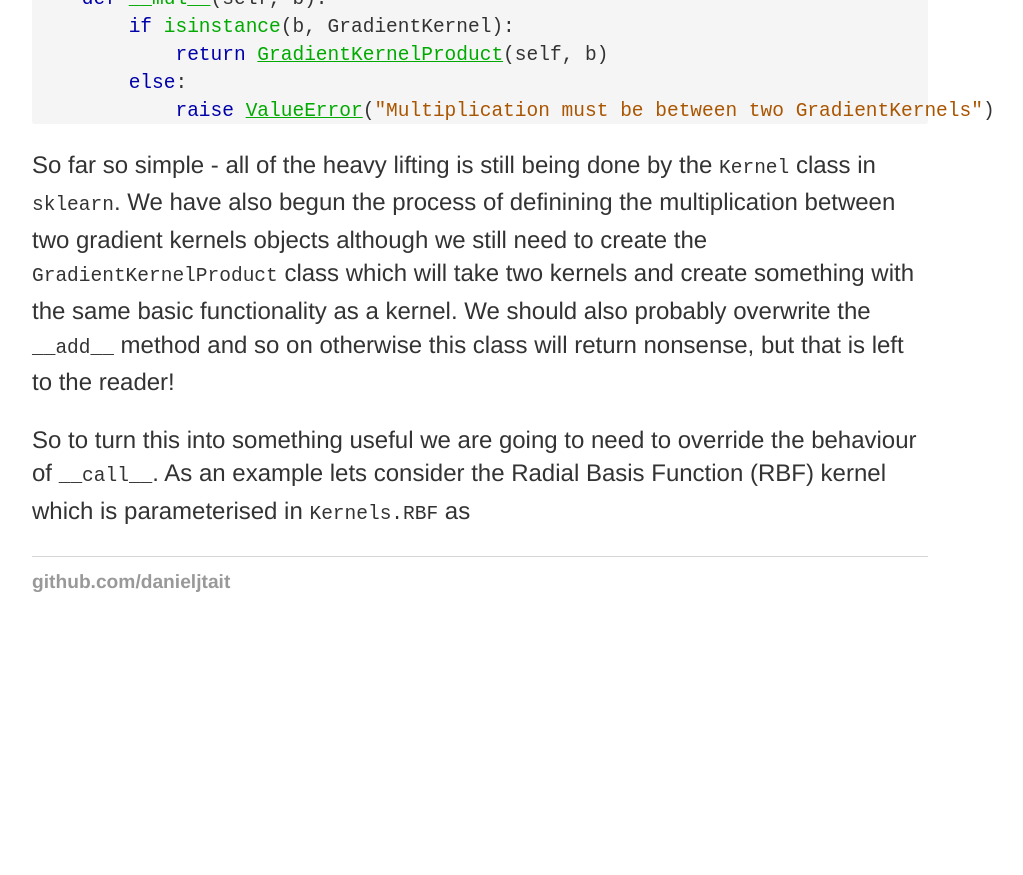
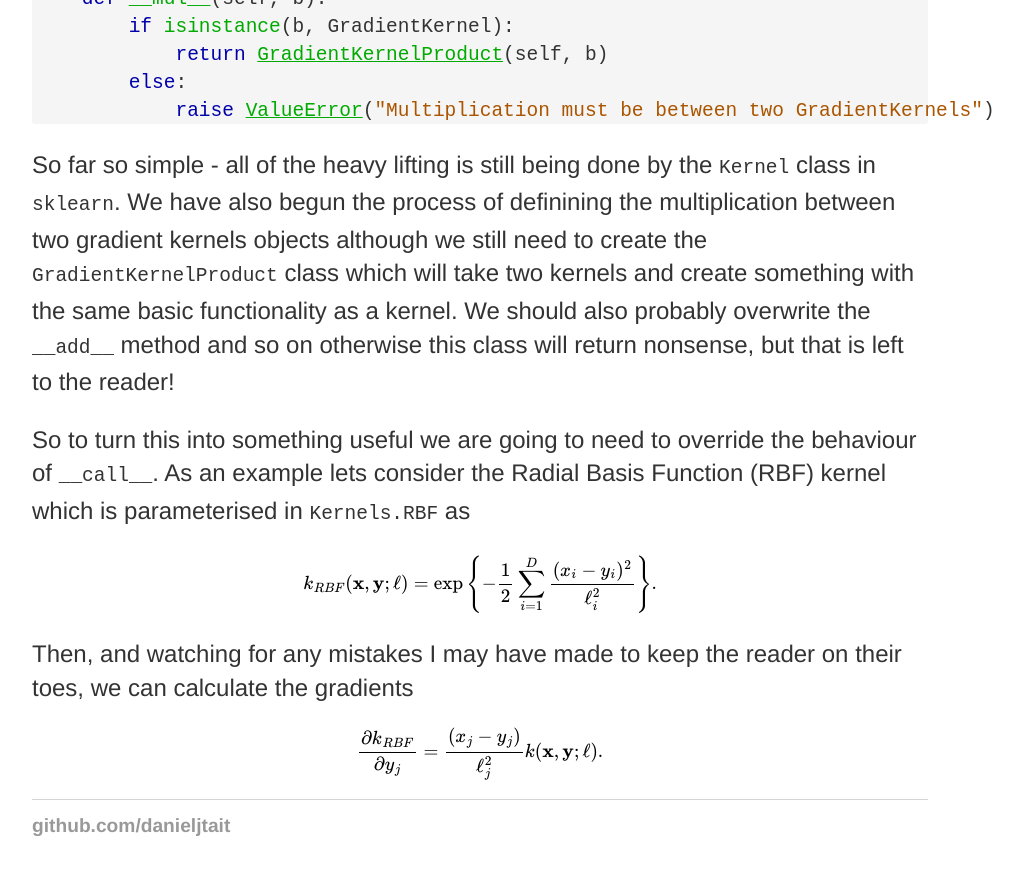
Before and after one commit to danieljtait/danieljtait.github.io, a Jekyll site: the page built from _posts/2018-07-11-pydygpsklearn.md, in a window 1280 px wide and 900 px high, scrolled down 1648 px. Shown: the top 875 px of the window, without its empty margins (160-1183 px from the left). Built offline with Jekyll 4.4.1, drawn with Linux system fonts in a browser that asks for light colours; formulas are drawn with MathJax 3; before the commit the page ends 2304 px from its top, so only the background shows below that.

Commit message:
syntax.css

```diff
--- a/_posts/2018-07-11-pydygpsklearn.md
+++ b/_posts/2018-07-11-pydygpsklearn.md
@@ -42,3 +42,15 @@ class GradientKernel(sklearn_kernels.Kernel):
 So far so simple - all of the heavy lifting is still being done by the `Kernel` class in `sklearn`. We have also begun the process of definining the multiplication between two gradient kernels objects although we still need to create the `GradientKernelProduct` class which will take two kernels and create something with the same basic functionality as a kernel. We should also probably overwrite the `__add__` method and so on otherwise this class will return nonsense, but that is left to the reader!
 
 So to turn this into something useful we are going to need to override the behaviour of `__call__`. As an example lets consider the Radial Basis Function (RBF) kernel which is parameterised in `Kernels.RBF` as
+
+$$
+k_{RBF}(\mathbf{x}, \mathbf{y} ; \ell) = \exp\left\{ -\frac{1}{2}\sum_{i=1}^D \frac{(x_i - y_i)^2}{\ell_i^2}\right\}.
+$$
+
+Then, and watching for any mistakes I may have made to keep the reader on their toes, we can calculate the gradients
+
+$$
+\begin{align}
+\frac{\partial k_{RBF}}{\partial y_j} = \frac{(x_j - y_j)}{\ell_j^2} k(\mathbf{x}, \mathbf{y} ; \ell).
+\end{align}
+$$
```
